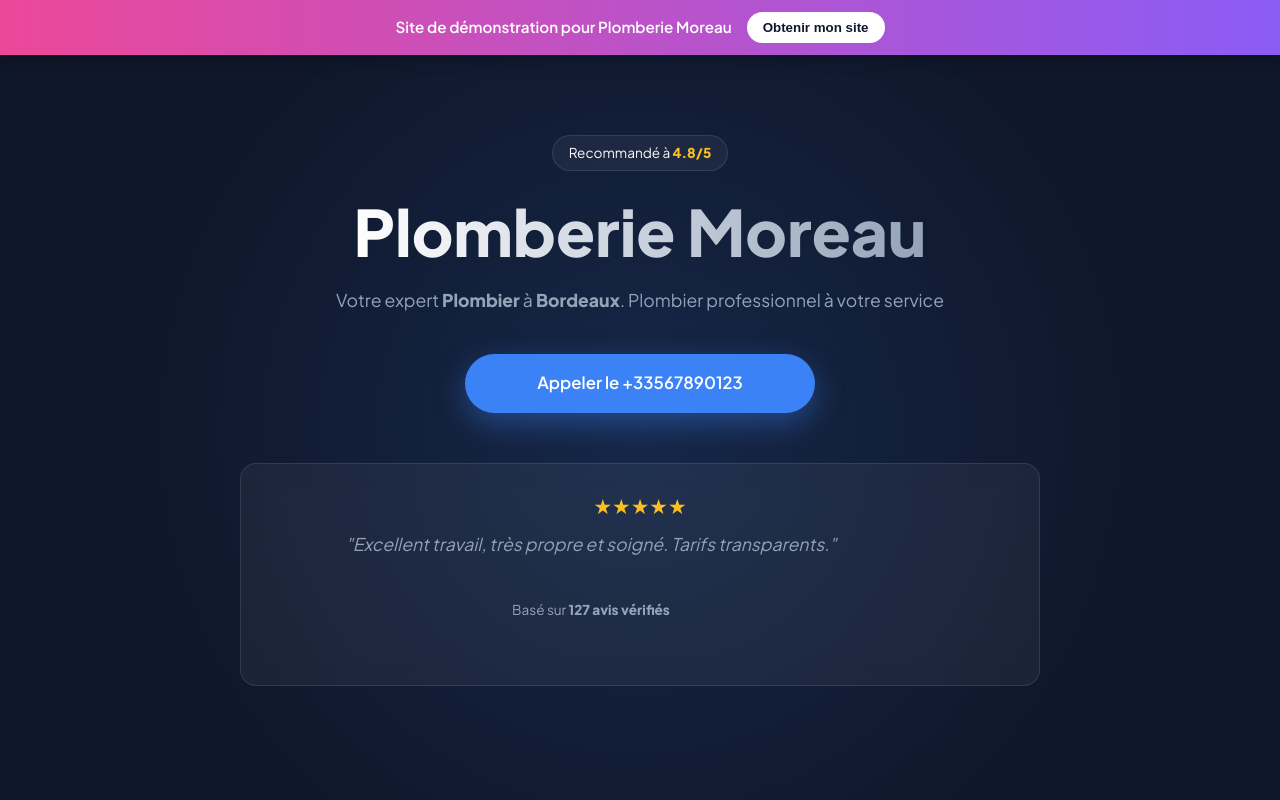
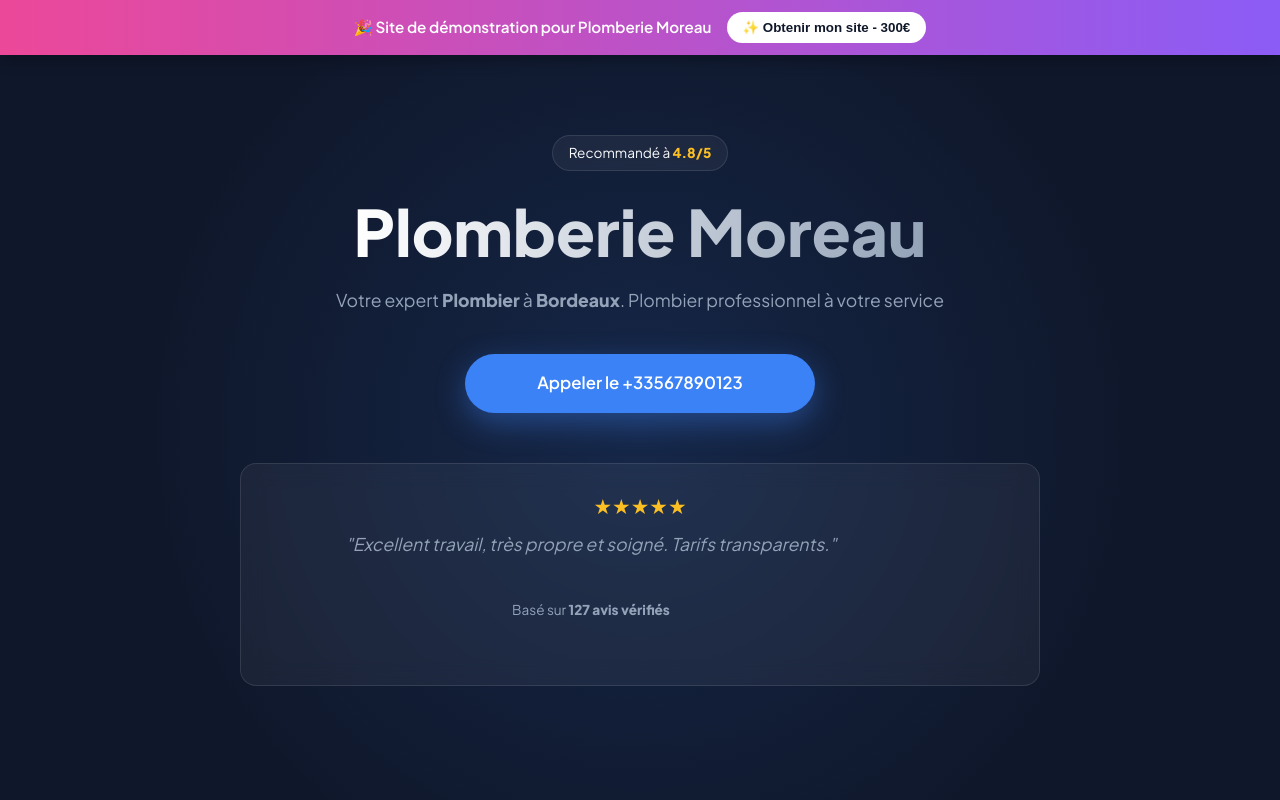
Before and after one commit to Nadir-DNA/sitevitrine-test-003, a plain HTML site: page index.html in a window 1280 px wide. Shown: the top 800 px of the page. Drawn offline with Linux system fonts and the light colour scheme.

Commit message:
Mise à jour site vitrine

```diff
--- a/index.html
+++ b/index.html
@@ -232,8 +232,8 @@
 <body>
 
     <div class="purchase-banner">
-        Site de démonstration pour Plomberie Moreau
-        <button onclick="window.location.href='https://amens.fr'">Obtenir mon site</button>
+        🎉 Site de démonstration pour Plomberie Moreau
+        <button onclick="window.location.href='https://buy.stripe.com/8wM8A93dR8Xl7aE6op'">✨ Obtenir mon site - 300€</button>
     </div>
 
     <header class="hero container">
--- a/prospect.json
+++ b/prospect.json
@@ -20,5 +20,5 @@
   "phone": null,
   "hours": null,
   "_enriched": true,
-  "_enrichedAt": "2026-02-21T16:08:41.943Z"
+  "_enrichedAt": "2026-02-21T16:42:32.339Z"
 }
```
